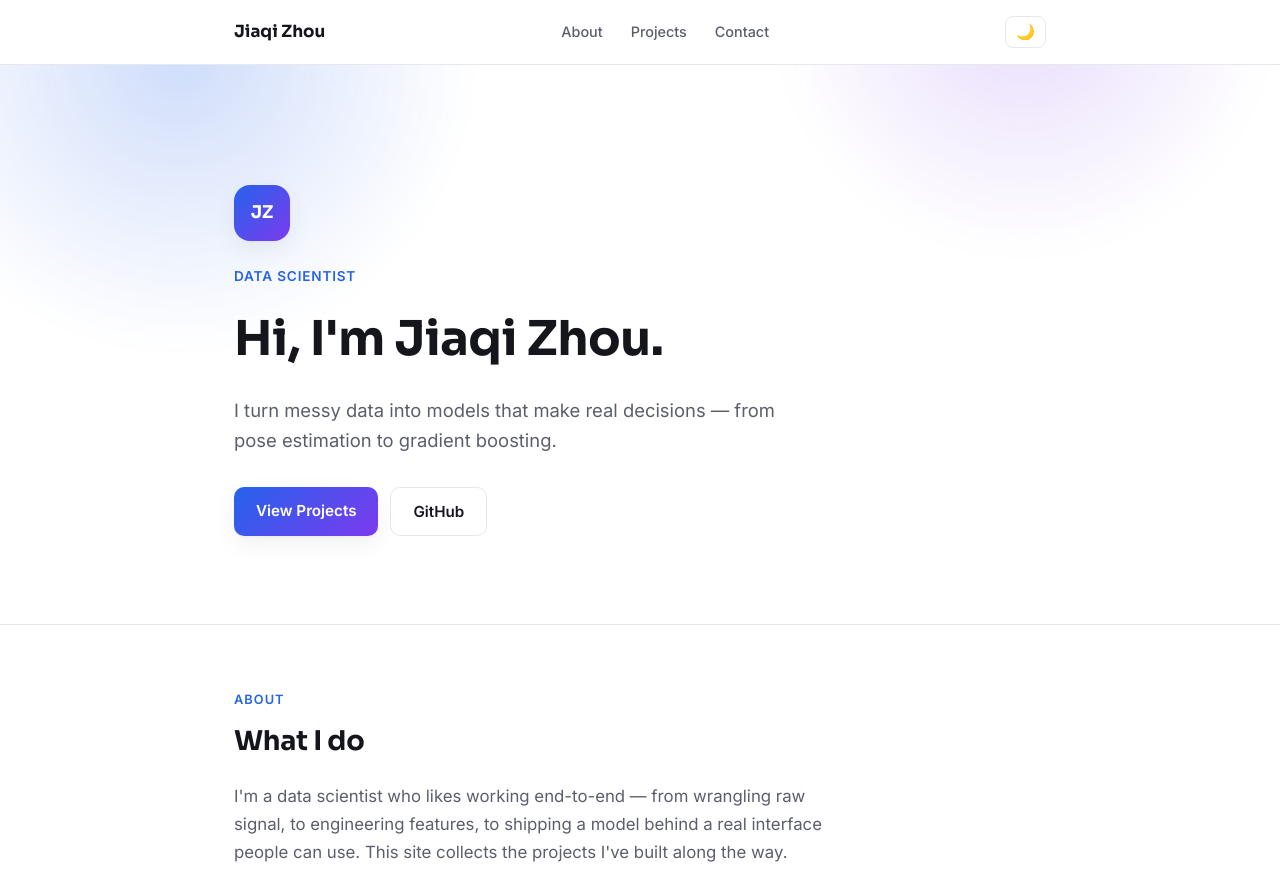
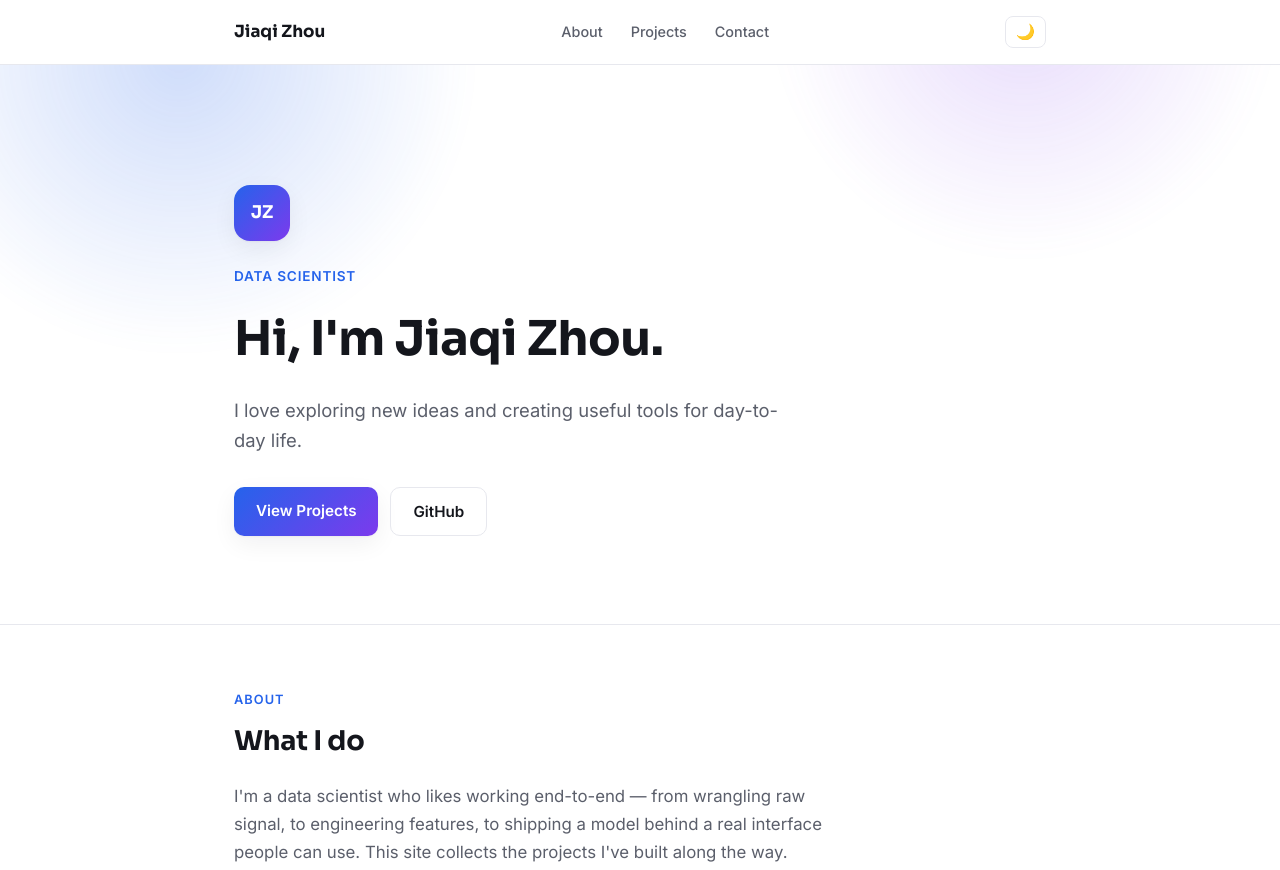
Before and after one commit to jqzhappyhours/portfolio-website, a plain HTML site: page index.html in a window 1280 px wide. Shown: the top 870 px of the page. Drawn offline with Linux system fonts and the light colour scheme.

Commit message:
Update hero bio line
Co-Authored-By: Claude Sonnet 5 <noreply@anthropic.com>

```diff
--- a/index.html
+++ b/index.html
@@ -31,7 +31,7 @@
         <div class="avatar">JZ</div>
         <p class="eyebrow">Data Scientist</p>
         <h1>Hi, I'm Jiaqi Zhou.</h1>
-        <p class="subtitle">I turn messy data into models that make real decisions — from pose estimation to gradient boosting.</p>
+        <p class="subtitle">I love exploring new ideas and creating useful tools for day-to-day life.</p>
         <div class="hero-links">
           <a class="btn btn-primary" href="#projects">View Projects</a>
           <a class="btn btn-secondary" href="https://github.com/jqzhappyhours" target="_blank" rel="noopener">GitHub</a>
```
